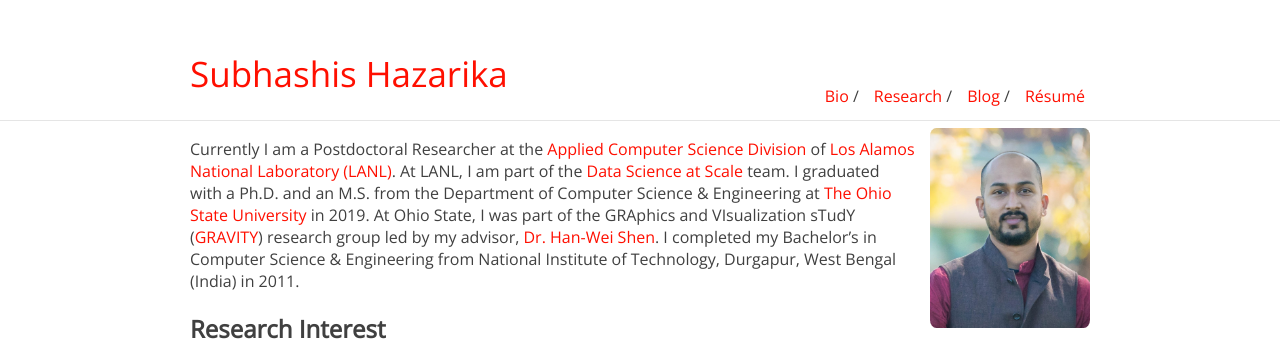
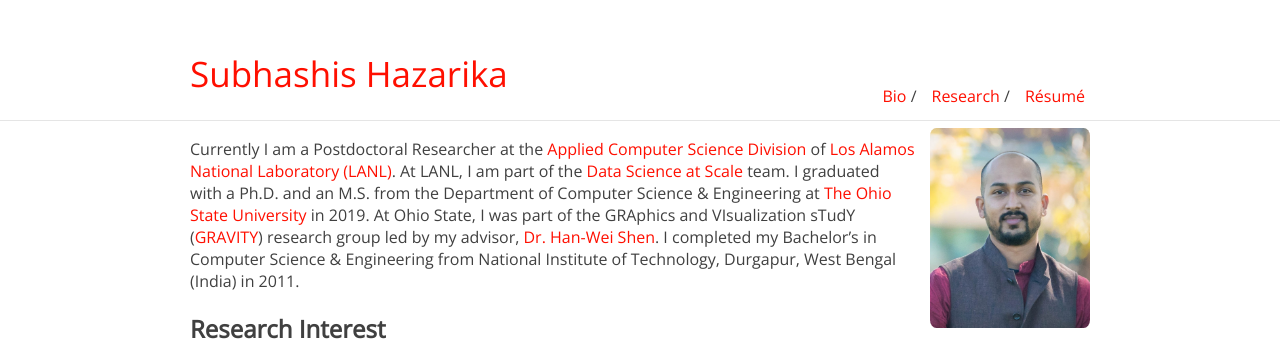
Before and after one commit to subhashis-parc/subhashis.github.io, a Jekyll site: the page built from index.md, in a window 1280 px wide and 900 px high. Shown: the top 341 px of the window. Built offline with Jekyll 4.4.1, drawn with Linux system fonts in a browser that asks for light colours.

Commit message:
removing blog

```diff
--- a/_data/nav.yml
+++ b/_data/nav.yml
@@ -1,8 +1,5 @@
 - name: "Résumé"
   link: "resume.pdf"
-
-- name: "Blog"
-  link: "blog"
 
 - name: "Research"
   link: "research"
```
